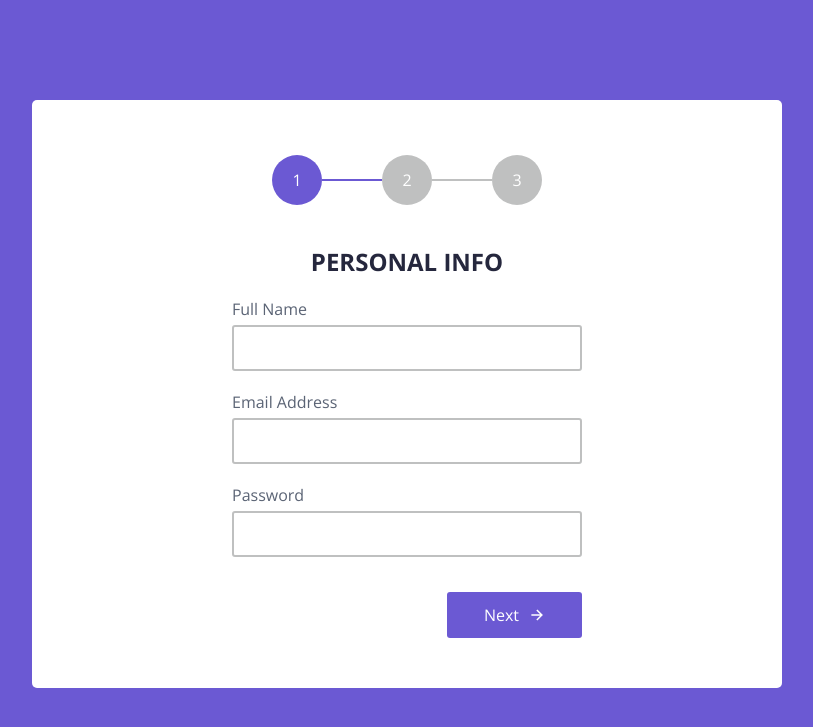
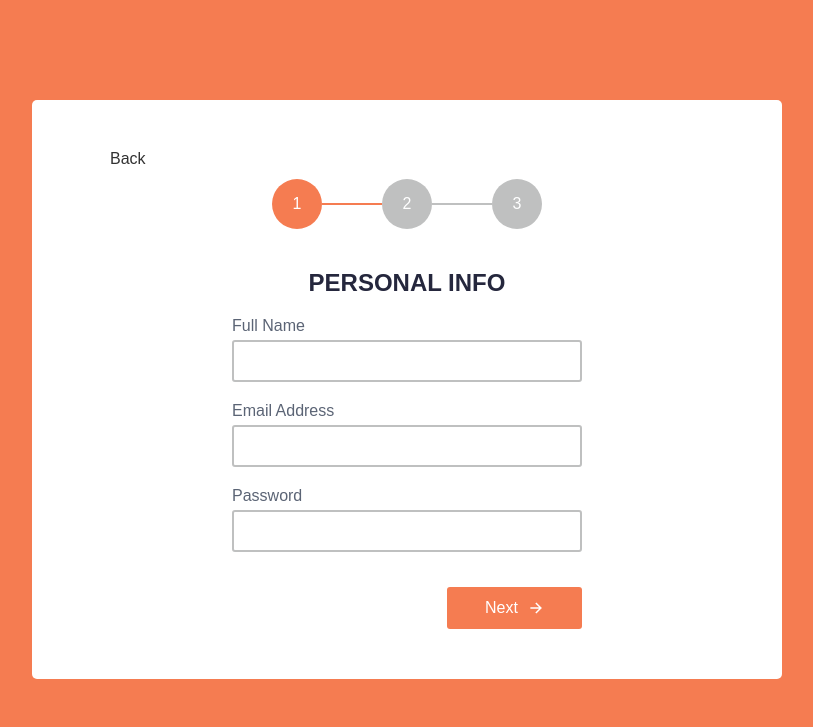
Before and after one commit to noob-hash/KU-Hackathon, a Django app: page /register/account in a window 1280 px wide. Shown: the top 727 px of the page, without its empty margins (233-1046 px from the left). Run offline with Django 4.2, Linux system fonts and the light colour scheme; some libraries are stand-ins or nearby versions.

Commit message:
[near final]

```diff
--- a/OpenPark/Customer/templates/Owner_registration.html
+++ b/OpenPark/Customer/templates/Owner_registration.html
@@ -7,7 +7,7 @@
       @import url("https://fonts.googleapis.com/css2?family=Open+Sans:wght@400;700&display=swap");
 
       :root {
-        --primary: #6b59d3;
+        --primary: #f57c51;
         --secondary: #bfc0c0;
         --white: #fff;
         --text-clr: #5b6475;
@@ -22,7 +22,7 @@
         box-sizing: border-box;
         list-style: none;
         outline: none;
-        font-family: "Open Sans", sans-serif;
+        font-family: "Poppins", sans-serif;
       }
 
       body {
@@ -254,10 +254,15 @@
       type="module"
       src="https://unpkg.com/ionicons@5.5.2/dist/ionicons/ionicons.esm.js"
     ></script>
+    <script src="https://unpkg.com/boxicons@2.1.4/dist/boxicons.js"></script>
+
   </head>
   <body>
     <div class="wrapper">
+
+      <a href="{%url 'user_index'%}" style="text-decoration: none; display: flex; gap: 4px; color: #323232;"><box-icon name='arrow-back'></box-icon>Back</a>
       <div class="header">
+
         <ul>
           <li class="active form_1_progessbar">
             <div>
@@ -280,7 +285,7 @@
 
         <form action="" method="POST" id ="formSubmit">
             {% csrf_token %}
-<div class="form_1 data_info">
+      <div class="form_1 data_info">
           <h2>Personal Info</h2>
             <div class="form_container">
               <div class="input_wrap">
```
Also changed, not shown: OpenPark/db.sqlite3.
